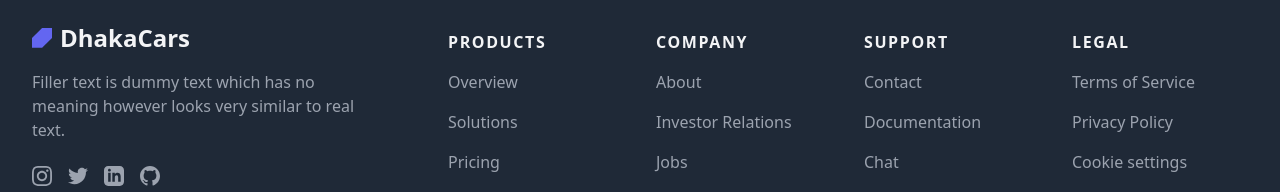
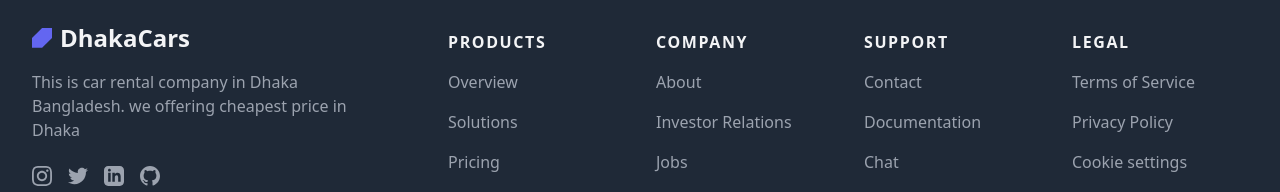
Before and after one commit to rashariful/dhakacars-client, a React (Create React App) app: page / in a window 1280 px wide. Shown: the part 742-934 px from the top of the page. Built offline with nearby package versions, Linux system fonts and the light colour scheme; no server answers.

Commit message:
remove dummy text from footer

```diff
--- a/src/Components/Pages/Footer/Footer.jsx
+++ b/src/Components/Pages/Footer/Footer.jsx
@@ -27,8 +27,8 @@ const Footer = () => {
             </div>
 
             <p className="text-gray-400 sm:pr-8 mb-6">
-              Filler text is dummy text which has no meaning however looks very
-              similar to real text.
+             This is car rental company in Dhaka Bangladesh.
+             we offering cheapest price in Dhaka
             </p>
 
             <div className="flex gap-4">
```
